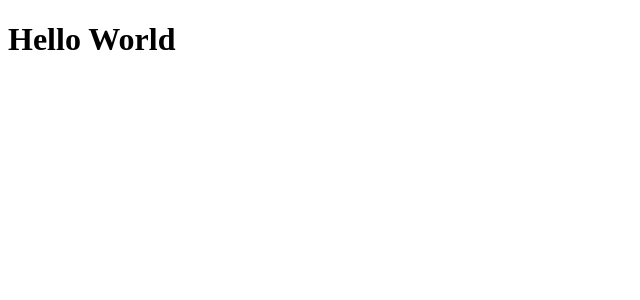
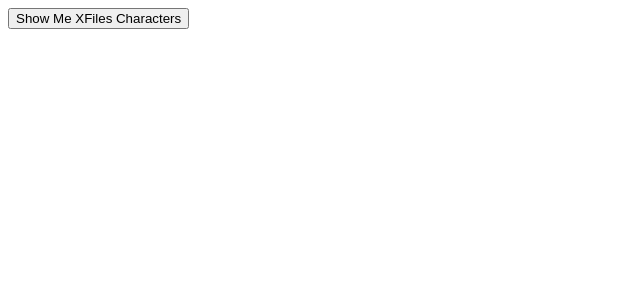
Before and after one commit to michmitz/ct-lab-lists-and-details, a React app: page / in a window 1280 px wide. Shown: the top 300 px of the page, without its empty margins (0-640 px from the left). Built offline with nearby package versions, Linux system fonts and the light colour scheme.

Commit message:
Added ListPage with button

```diff
--- /dev/null
+++ b/src/components/ListPage/ListPage.jsx
@@ -0,0 +1,11 @@
+import React, { Component } from 'react'
+
+export default class ListPage extends Component {
+  render() {
+    return (
+      <div>
+        <button>Show Me XFiles Characters</button>
+      </div>
+    )
+  }
+}
--- a/src/components/app/App.jsx
+++ b/src/components/app/App.jsx
@@ -1,5 +1,6 @@
 import React from 'react';
+import ListPage from '../ListPage/ListPage';
 
 export default function App() {
-  return <h1>Hello World</h1>;
+  return <ListPage />;
 }
```
